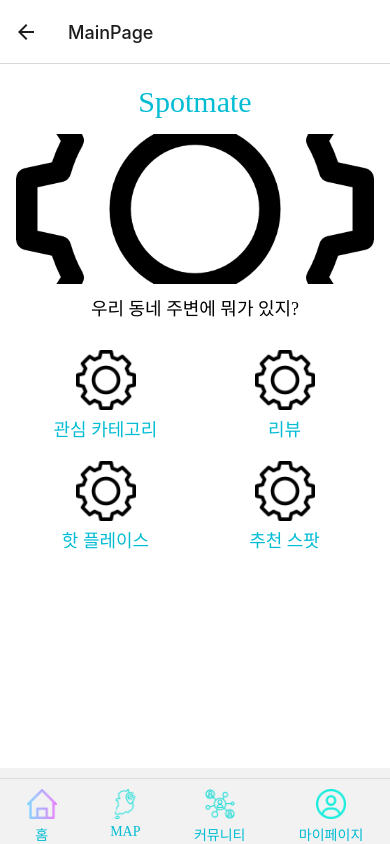
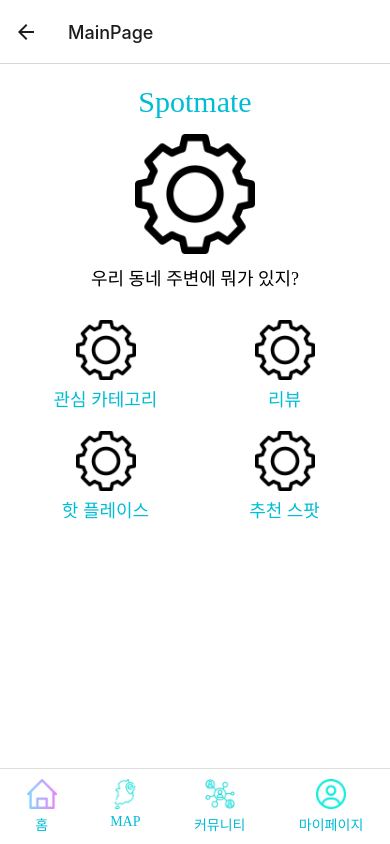
Before and after one commit to SpotMate-Project/app, a React Native app: screen /MainPage in a window 390 px wide. Built offline with nearby package versions, Linux system fonts and the light colour scheme.

Commit message:
refatcor : 그림이 짤리는 오류 및 하단 바 짤림 현상 수정

```diff
--- a/src/MainPage/MainPage.tsx
+++ b/src/MainPage/MainPage.tsx
@@ -55,7 +55,6 @@ const MainPage: React.FC = () => {
           </View>
         </View>
       </ScrollView>
-      <View style={styles.bottomLine} />
       <View style={styles.bottomMenuContainer}>
         <TouchableOpacity style={styles.bottomMenuItem}>
           <Image
@@ -108,9 +107,9 @@ const styles = StyleSheet.create({
     marginVertical: 10,
   },
   bannerImage: {
-    width: "100%",
-    height: 150,
-    borderRadius: 10,
+    width: "80%",
+    height: 120,
+    resizeMode: "contain",
   },
   bannerText: {
     fontFamily: "Jua",
@@ -142,14 +141,13 @@ const styles = StyleSheet.create({
     color: "#00BCD4",
     marginTop: 5,
   },
-  bottomLine: {
-    height: 1,
-    backgroundColor: "#ddd",
-    marginVertical: 10,
-  },
   bottomMenuContainer: {
     flexDirection: "row",
     justifyContent: "space-around",
+    borderTopWidth: 1,
+    borderTopColor: "#ddd",
+    paddingVertical: 10,
+    backgroundColor: "#fff",
   },
   bottomMenuItem: {
     alignItems: "center",
```
